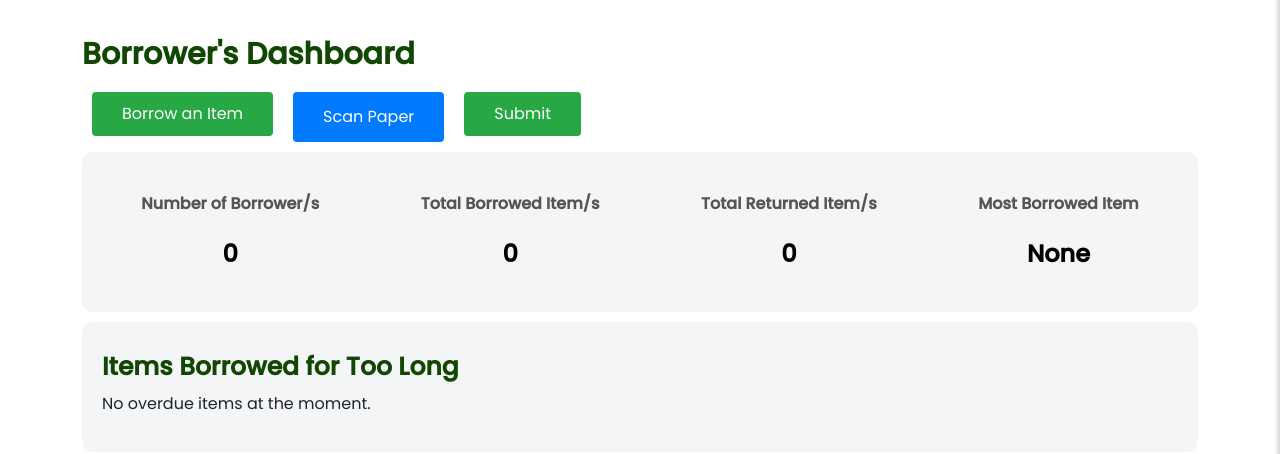
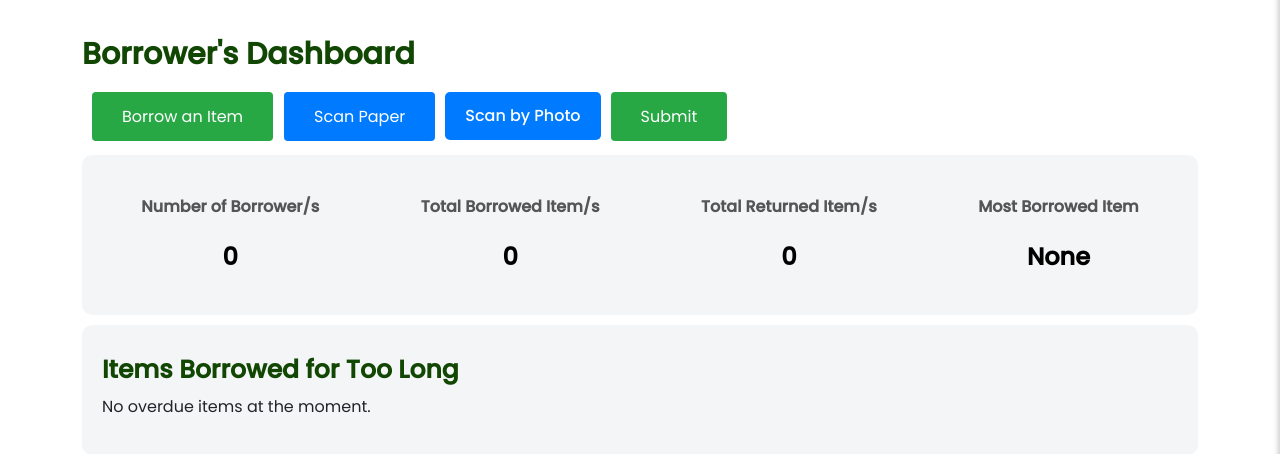
Before and after one commit to DavonGT/BorrowingSystem, a Django app: page /home in a window 1280 px wide. Shown: the part 60-514 px from the top of the page. Run offline with Django 5.2, Linux system fonts and the light colour scheme; the visitor is signed in with stand-in values (Sample User, id 1); data that the repository does not hold is empty; some libraries are stand-ins or nearby versions.

Commit message:
yadi na lablab ngalimot ak pag push

```diff
--- a/borrower_app/static/css/style.css
+++ b/borrower_app/static/css/style.css
@@ -518,6 +518,7 @@ button.submit-btn {
     border-radius: 4px;
     margin: 10px 10px;
     color: white;
+    margin-bottom: 14px !important;
 
 }
 
@@ -525,6 +526,8 @@ button.submit-btn {
 /* Different colors for each button */
 button.scan-btn {
     background-color: #007bff;
+    margin-bottom: 15px;
+    margin-left: 1px;
 }
 
 button.scan-btn:hover {
@@ -561,6 +564,35 @@ button.add-btn {
 .add-btn:hover {
     background-color: #218838;
 }
+
+
+.scan-cam {
+    margin-top: 10px;
+    margin-bottom: 15px;
+    padding: 12px 20px;
+
+    font-size: 16px;
+    font-weight: 500;
+    background-color: #007bff;
+    color: white;
+    border-radius: 5px;
+    cursor: pointer;
+    transition: background-color 0.3s ease;
+    text-decoration: none;
+}
+
+
+.scan-cam:hover {
+    background-color: #0056b3;
+}
+
+
+
+
+
+
+
+
 
 /* Input Field Styling */
 
--- a/borrower_app/templates/home.html
+++ b/borrower_app/templates/home.html
@@ -15,6 +15,7 @@
             <div class="scan-button-row">
                 <!-- Scan Paper Button -->
                 <button type="button" class="scan-btn" id="scan-paper-btn">Scan Paper</button>
+                <a href="{% url 'scan_form' %}" class="scan-cam">Scan by Photo</a>
                 <button type="button" class="submit-btn mb-3" id="populate-form-btn" data-bs-toggle="modal" data-bs-target="#addBorrowModal">Submit</button>
             </div>
         </div>
```
Also changed, not shown: borrower_app/views.py (+0 -45 lines).
